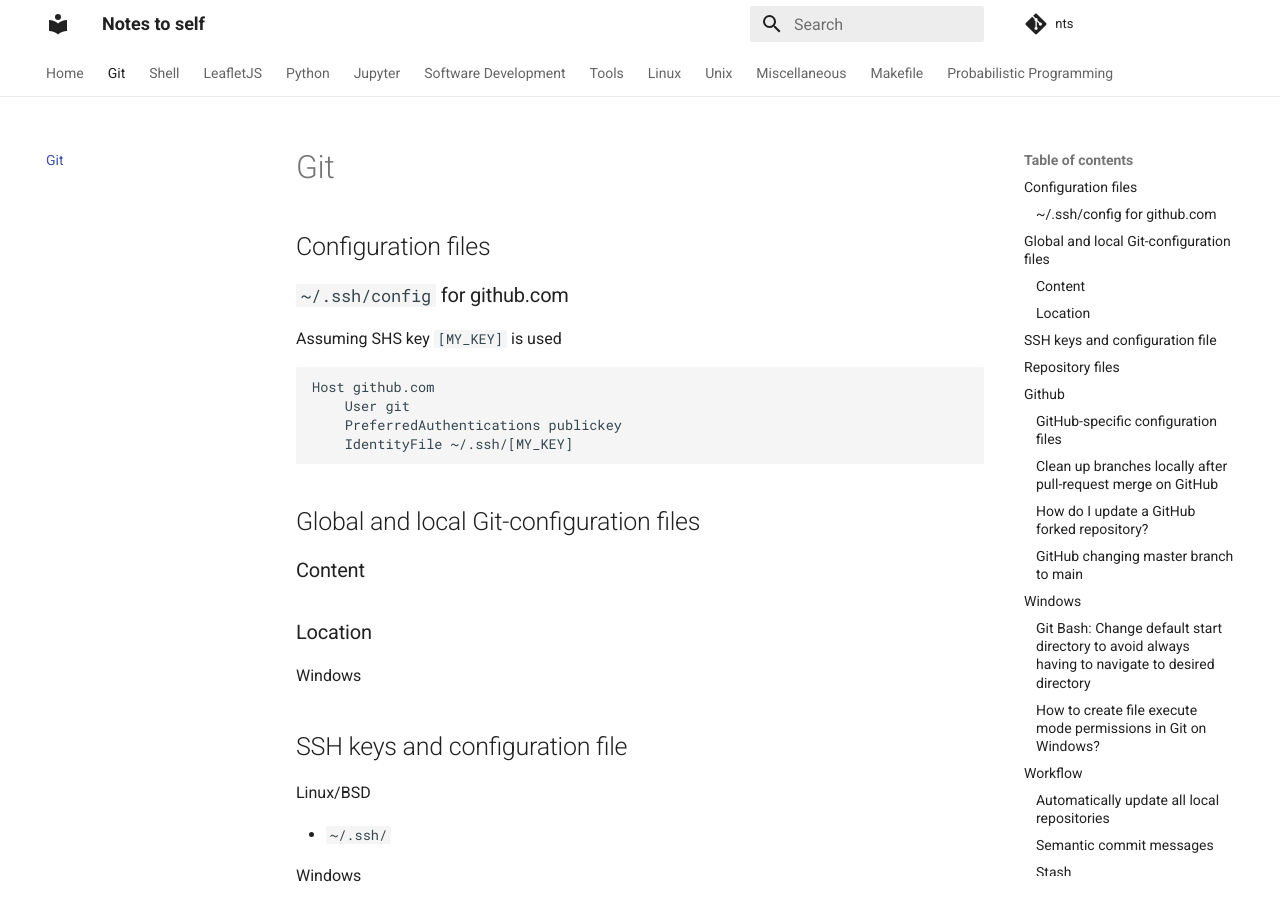
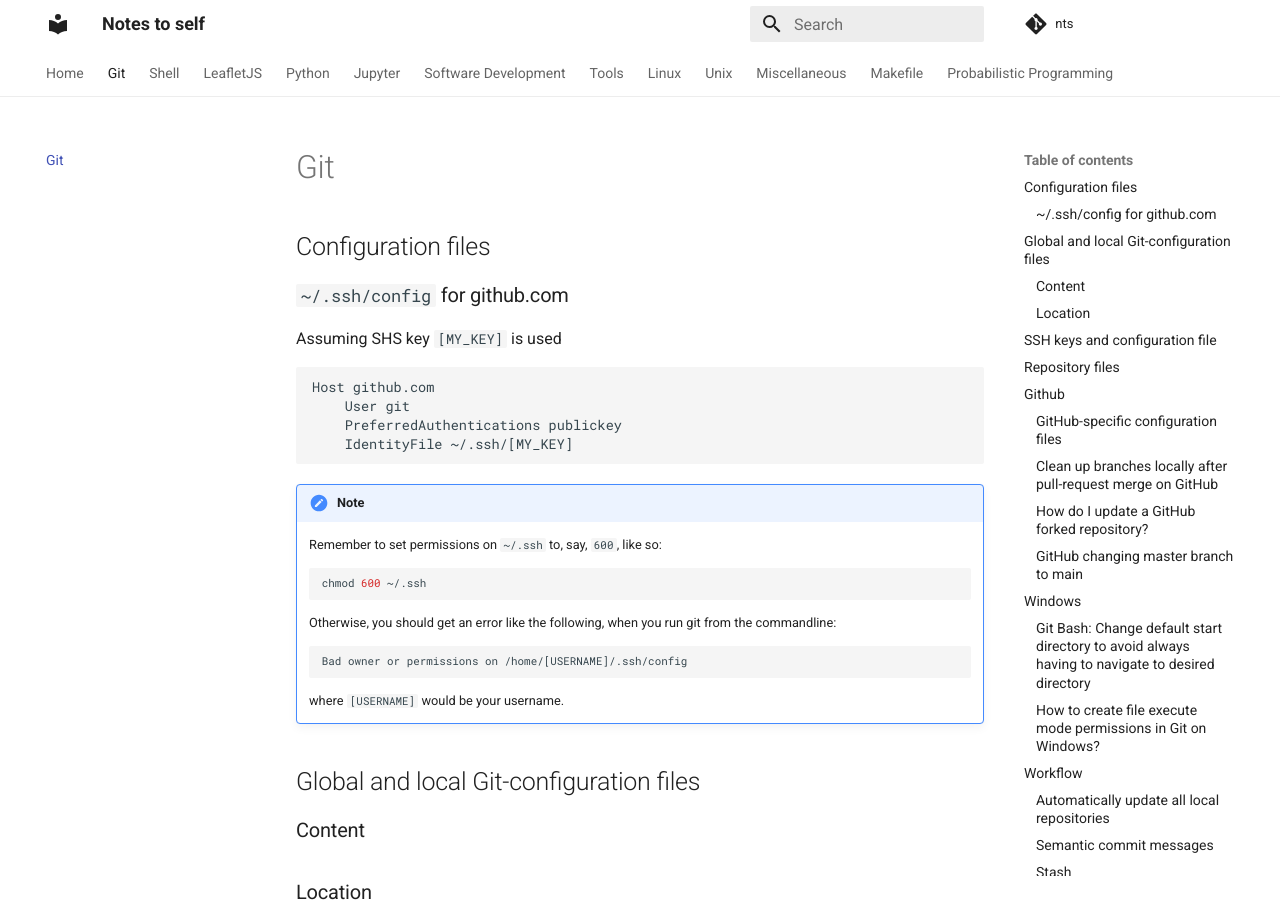
Before and after one commit to xidus/nts, an MkDocs documentation site: the page built from docs/git.md, in a window 1280 px wide and 900 px high. Built offline with MkDocs 1.6.1 and Material for MkDocs 9.7.7, drawn with Linux system fonts in a browser that asks for light colours; comment, search, counter and statistics services are not loaded.

Commit message:
docs: Add note on permissions on .ssh directory.

````diff
--- a/docs/git.md
+++ b/docs/git.md
@@ -14,6 +14,22 @@ Host github.com
     PreferredAuthentications publickey
     IdentityFile ~/.ssh/[MY_KEY]
 ```
+
+!!! note
+    Remember to set permissions on `~/.ssh` to, say, `600`, like so:
+
+    ```sh
+    chmod 600 ~/.ssh
+    ```
+
+    Otherwise, you should get an error like the following, when you run git from the commandline:
+
+    ```
+    Bad owner or permissions on /home/[USERNAME]/.ssh/config
+    ```
+
+    where `[USERNAME]` would be your username.
+
 
 ## Global and local Git-configuration files
 
````
